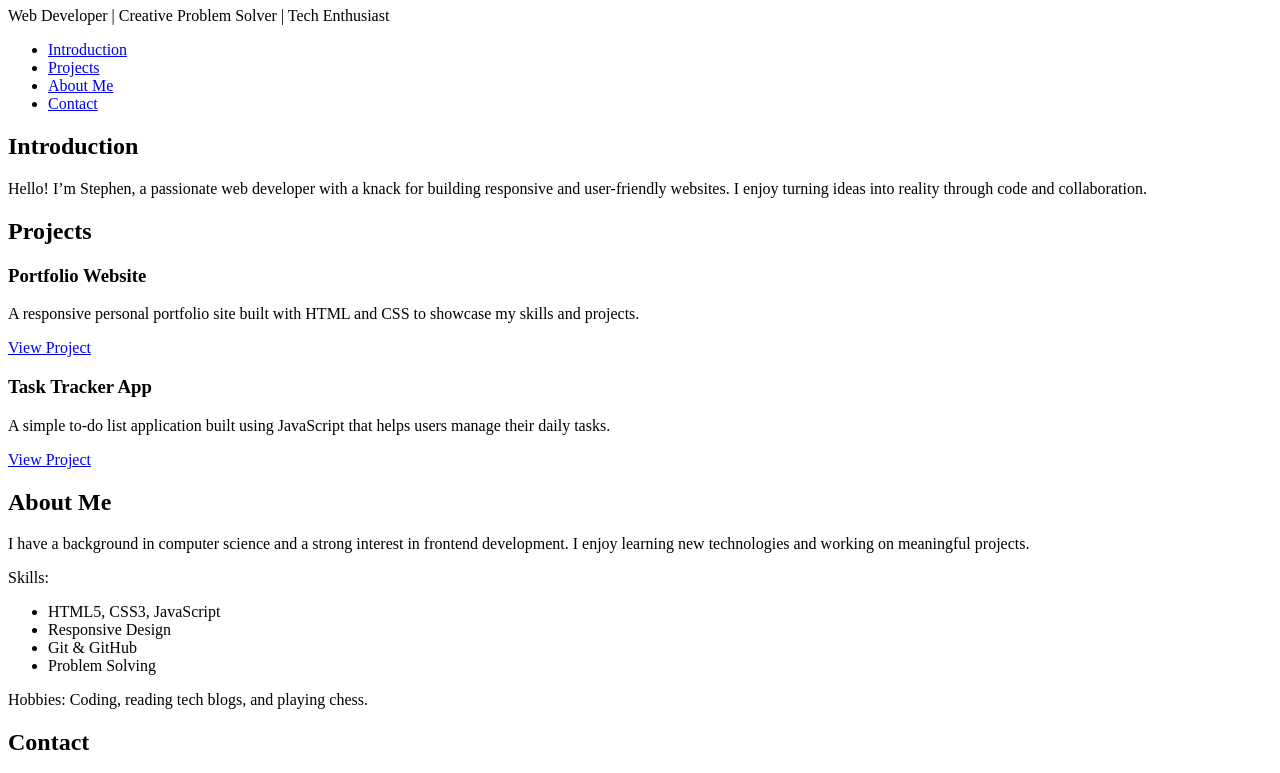
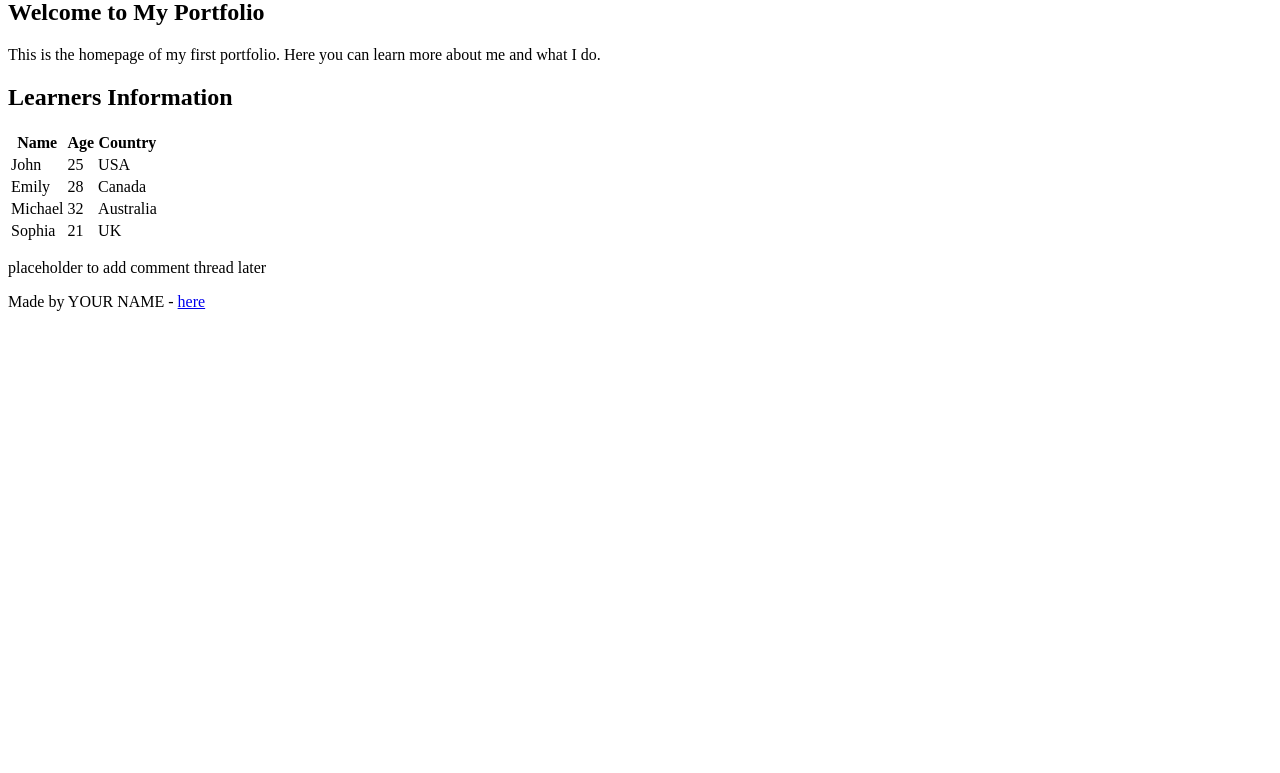
Before and after one commit to Boomboomselfie1/My_First_Portfolio, a plain HTML site: page html_basic/index.html in a window 1280 px wide. Shown: the part 73-846 px from the top of the page. After the commit the page ends 800 px from the top, so only its background shows below. Drawn offline with Linux system fonts and the light colour scheme.

Commit message:
index.html

```diff
--- a/html_basic/index.html
+++ b/html_basic/index.html
@@ -1,80 +1,62 @@
 <!DOCTYPE html>
 <html lang="en">
 <head>
-    <meta charset="utf-8">
-    <title>Stephen - Personal Portfolio</title>
+    <meta charset="UTF-8">
+    <title>Home - My Portfolio</title>
 </head>
 <body>
-
-    <!-- Header Section -->
     <header>
-        <h1>Stephen</h1>
-        <p>Web Developer | Creative Problem Solver | Tech Enthusiast</p>
+        <ul>
+            <li><a href="index.html">Home</a></li>
+            <li><a href="tweets.html">Tweets</a></li>
+        </ul>
     </header>
 
-    <!-- Navigation Bar -->
-    <nav>
-        <ul>
-            <li><a href="#introduction">Introduction</a></li>
-            <li><a href="#projects">Projects</a></li>
-            <li><a href="#about">About Me</a></li>
-            <li><a href="#contact">Contact</a></li>
-        </ul>
-    </nav>
+    <main>
+        <article>
+            <h1>Welcome to My Portfolio</h1>
+            <p>This is the homepage of my first portfolio. Here you can learn more about me and what I do.</p>
 
-    <!-- Introduction Section -->
-    <section id="introduction">
-        <h2>Introduction</h2>
-        <p>Hello! I’m Stephen, a passionate web developer with a knack for building responsive and user-friendly websites. I enjoy turning ideas into reality through code and collaboration.</p>
-    </section>
+            <h2>Learners Information</h2>
+            <table>
+                <thead>
+                    <tr>
+                        <th>Name</th>
+                        <th>Age</th>
+                        <th>Country</th>
+                    </tr>
+                </thead>
+                <tbody>
+                    <tr>
+                        <td>John</td>
+                        <td>25</td>
+                        <td>USA</td>
+                    </tr>
+                    <tr>
+                        <td>Emily</td>
+                        <td>28</td>
+                        <td>Canada</td>
+                    </tr>
+                    <tr>
+                        <td>Michael</td>
+                        <td>32</td>
+                        <td>Australia</td>
+                    </tr>
+                    <tr>
+                        <td>Sophia</td>
+                        <td>21</td>
+                        <td>UK</td>
+                    </tr>
+                </tbody>
+            </table>
+        </article>
+        <aside>
+            <p>placeholder to add comment thread later</p>
+        </aside>
+    </main>
 
-    <!-- Projects Section -->
-    <section id="projects">
-        <h2>Projects</h2>
-
-        <article class="project">
-            <h3>Portfolio Website</h3>
-            <p>A responsive personal portfolio site built with HTML and CSS to showcase my skills and projects.</p>
-            <a href="https://github.com/yourusername/portfolio" target="_blank">View Project</a>
-        </article>
-
-        <article class="project">
-            <h3>Task Tracker App</h3>
-            <p>A simple to-do list application built using JavaScript that helps users manage their daily tasks.</p>
-            <a href="https://github.com/yourusername/task-tracker" target="_blank">View Project</a>
-        </article>
-
-    </section>
-
-    <!-- About Me Section -->
-    <section id="about">
-        <h2>About Me</h2>
-        <p>I have a background in computer science and a strong interest in frontend development. I enjoy learning new technologies and working on meaningful projects.</p>
-        <p>Skills:</p>
-        <ul>
-            <li>HTML5, CSS3, JavaScript</li>
-            <li>Responsive Design</li>
-            <li>Git & GitHub</li>
-            <li>Problem Solving</li>
-        </ul>
-        <p>Hobbies: Coding, reading tech blogs, and playing chess.</p>
-    </section>
-
-    <!-- Contact Section -->
-    <section id="contact">
-        <h2>Contact</h2>
-        <p>You can reach me via email or connect with me on LinkedIn and GitHub:</p>
-        <ul>
-            <li><a href="mailto:stephen@example.com">Email Me</a></li>
-            <li><a href="https://www.linkedin.com/in/yourprofile" target="_blank">LinkedIn</a></li>
-            <li><a href="https://github.com/yourusername" target="_blank">GitHub</a></li>
-        </ul>
-    </section>
-
-    <!-- Footer -->
     <footer>
-        <p>&copy; 2024 Stephen</p>
+        <p>Made by YOUR NAME - <a href="https://your-link.com" target="_blank">here</a></p>
     </footer>
-
 </body>
 </html>
```
